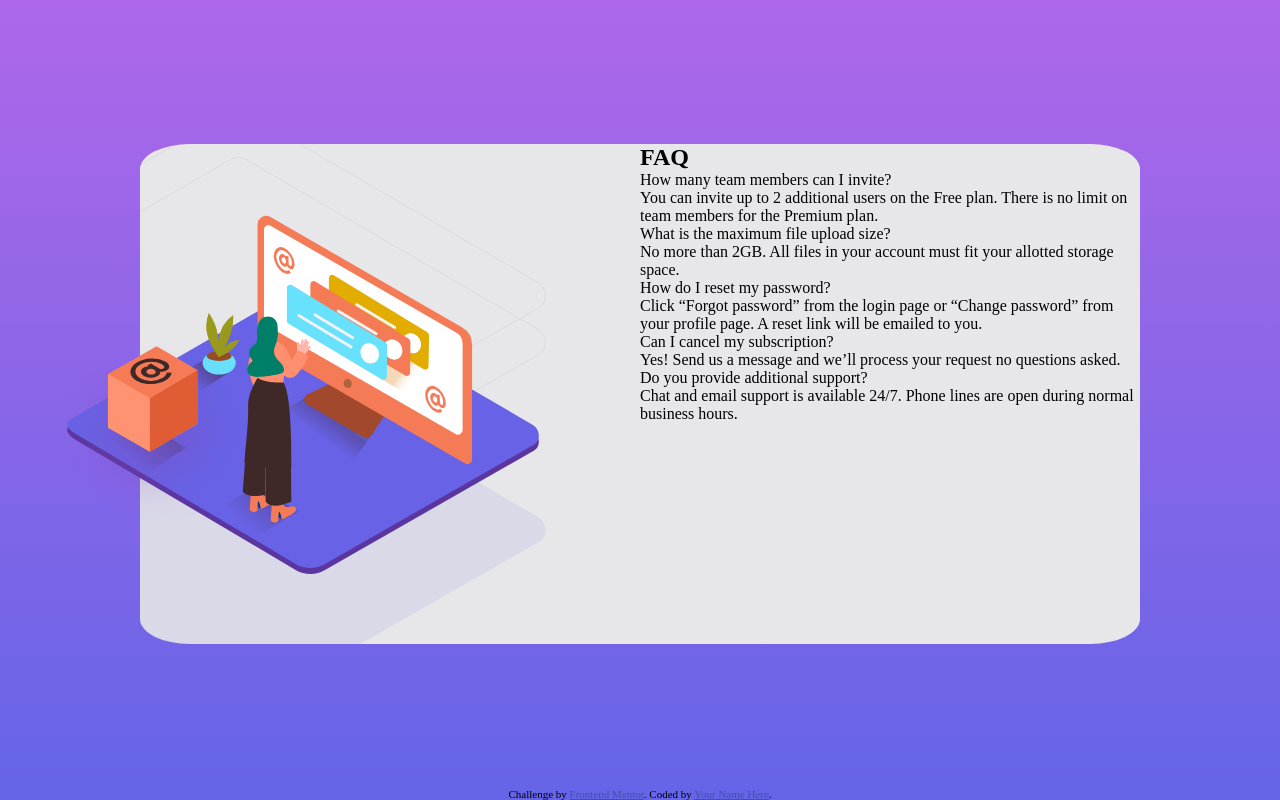
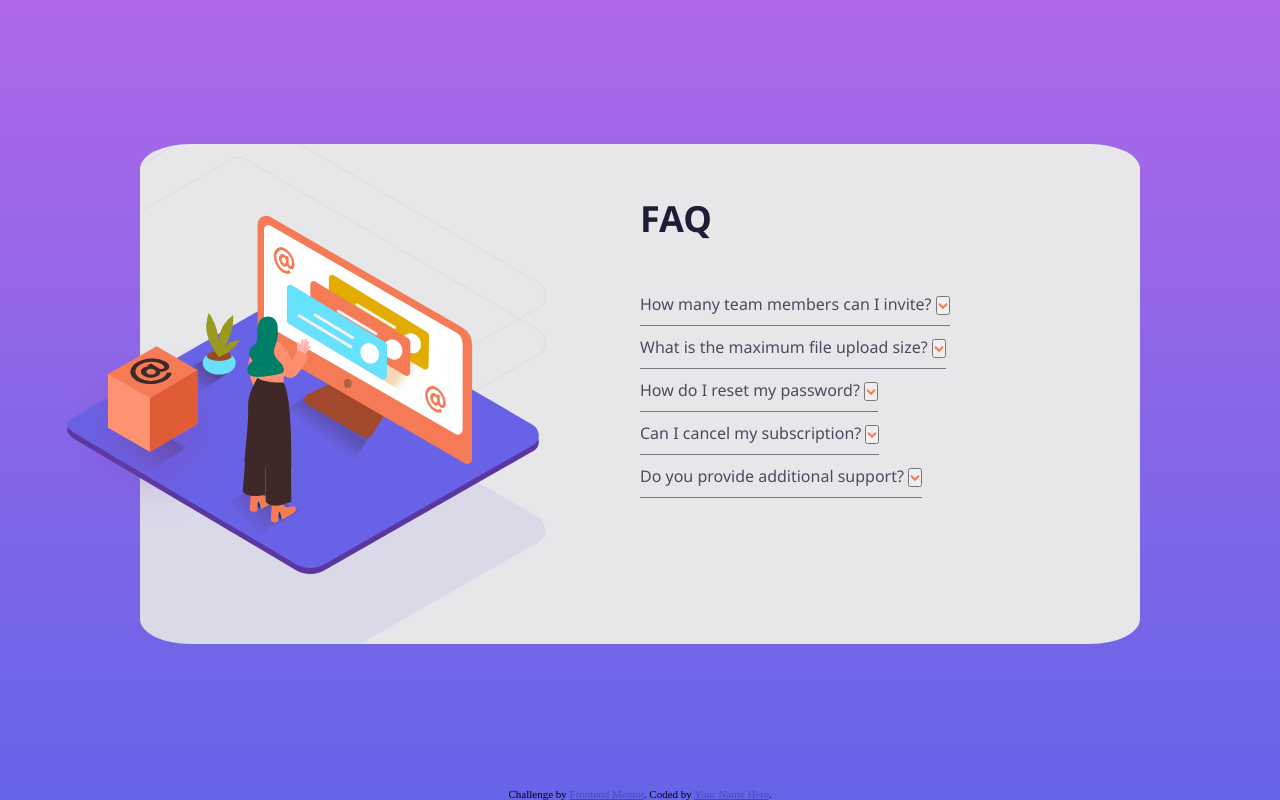
Before and after one commit to eike3237/faq-accordion-card-main, a plain HTML site: page index.html in a window 1280 px wide. Drawn offline with Linux system fonts and the light colour scheme; a web font is replaced by a local one.

Commit message:
inserction Js show/hide function

```diff
--- a/index.html
+++ b/index.html
@@ -27,34 +27,50 @@
     <div class="faq_main"> <!-- Bloco_Elemento--... -->
 
       <h1>FAQ</h1>
-      <div class="faq_question">How many team members can I invite?</div>
-      <div class="faq_answer" state="0">
+      <div class="faq_question">How many team members can I invite?
+        <button type="button" class="btn_show-more" onClick="showAnswer('ans_1')">
+          <img src="images/icon-arrow-down.svg" alt="show-more" />
+        </button>
+      </div>
+      <div class="faq_answer" state="0" id="ans_1">
         You can invite up to 2 additional users on the Free plan. There is no limit on
         team members for the Premium plan.
       </div>
 
-      <div class="faq_question">What is the maximum file upload size?</div>
-      <div class="faq_answer" state="0">
+      <div class="faq_question">What is the maximum file upload size?
+        <button type="button" class="btn_show-more" onClick="showAnswer('ans_2')">
+          <img src="images/icon-arrow-down.svg" alt="show-more"/>
+        </button>
+      </div>
+      <div class="faq_answer" state="0" id="ans_2">
         No more than 2GB. All files in your account must fit your allotted storage space.
       </div>
 
-      <!--
-
-      <img src="images/illustration-woman-online-mobile.svg" alt="woman online mobile temporario"> -->
-
-      <div class="faq_question">How do I reset my password?</div>
-      <div class="faq_answer" state="0">
+      <div class="faq_question">How do I reset my password?
+        <button type="button" class="btn_show-more" onClick="showAnswer('ans_3')">
+          <img src="images/icon-arrow-down.svg" alt="show-more"/>
+        </button>
+      </div>
+      <div class="faq_answer" state="0" id="ans_3">
         Click “Forgot password” from the login page or “Change password” from your profile page.
         A reset link will be emailed to you.
       </div>
 
-      <div class="faq_question">Can I cancel my subscription?</div>
-      <div class="faq_answer" state="0">
+      <div class="faq_question">Can I cancel my subscription?
+        <button type="button" class="btn_show-more" onClick="showAnswer('ans_4')">
+          <img src="images/icon-arrow-down.svg" alt="show-more"/>
+        </button>
+      </div>
+      <div class="faq_answer" state="0" id="ans_4">
         Yes! Send us a message and we’ll process your request no questions asked.
       </div>
 
-      <div class="faq_question">Do you provide additional support?</div>
-      <div class="faq_answer" state="1">
+      <div class="faq_question">Do you provide additional support?
+        <button type="button" class="btn_show-more" onClick="showAnswer('ans_5')">
+          <img src="images/icon-arrow-down.svg" alt="show-more"/>
+        </button>
+      </div>
+      <div class="faq_answer" state="1" id="ans_5">
         Chat and email support is available 24/7. Phone lines are open during normal business hours.
       </div>
 
--- a/script.js
+++ b/script.js
@@ -0,0 +1,7 @@
+function showAnswer (id) {
+    if (document.getElementById(id).style.display === 'block') {
+        document.getElementById(id).style.display = 'none';
+    } else {
+        document.getElementById(id).style.display = 'block';
+    }
+}
--- a/style.css
+++ b/style.css
@@ -1,3 +1,5 @@
+@import url(https://fonts.google.com/specimen/Kumbh+Sans);
+
 * {
     padding: 0;
     margin: 0;
@@ -42,7 +44,8 @@ section {
 
 .faq_main {
     width: 50%;
-
+    font-family: 'Kumbh Sans', 'Segoe UI', Tahoma, Geneva, Verdana, sans-serif;
+    font-weight: 400;
 }
 
 .images_main--box {
@@ -57,3 +60,28 @@ section {
 }
 
 /* FAQ */
+
+.faq_main h1 {
+    color: hsl(238, 29%, 16%);
+    margin-top: 50px;
+    font-size: 36px;
+}
+
+.faq_main div:first-of-type {
+    margin-top: 40px;
+}
+
+.faq_question {
+    color: hsl(237, 12%, 33%);
+    font-size: 16px;
+    font-weight: 400;
+    max-width: fit-content;
+
+    padding: 10px 0;
+    border-bottom: solid hsl(240, 6%, 50%) 1px;
+}
+
+/* ANSWERS */
+.faq_answer {
+    display: none;
+}
```
